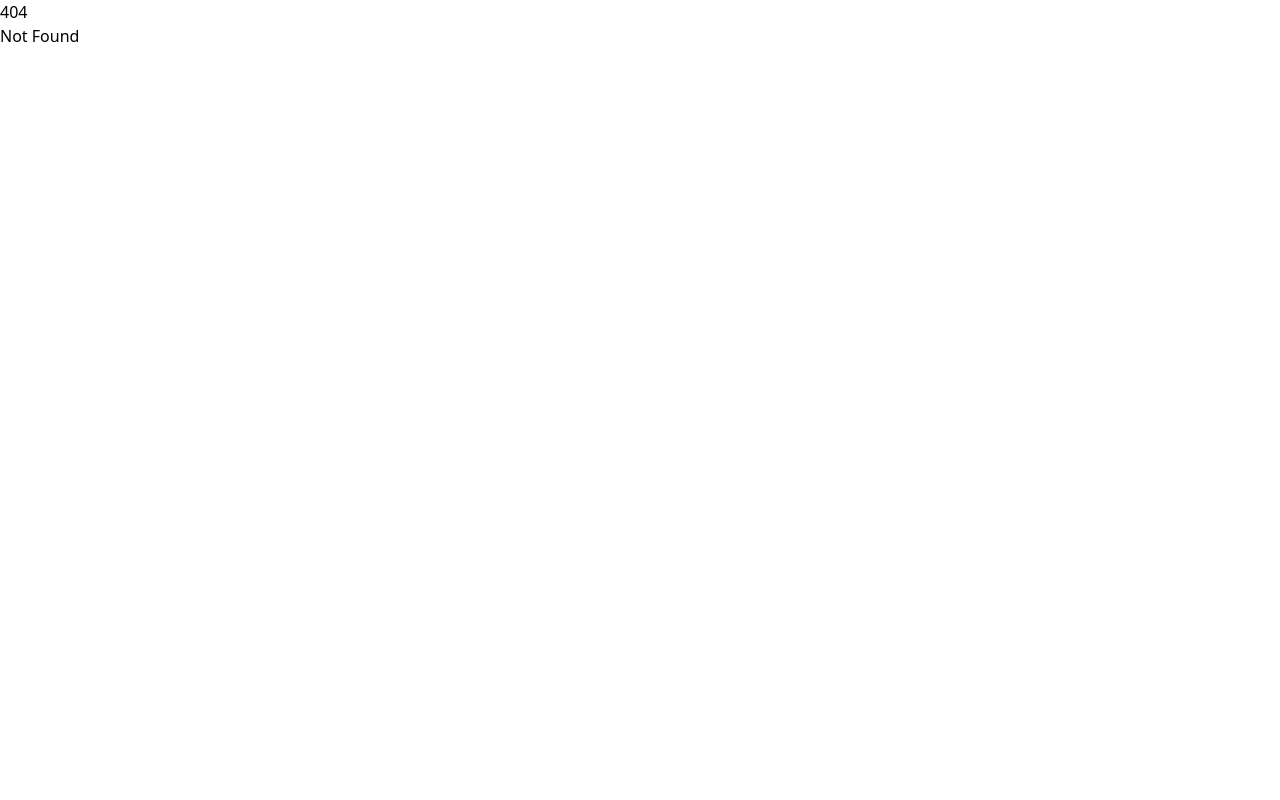
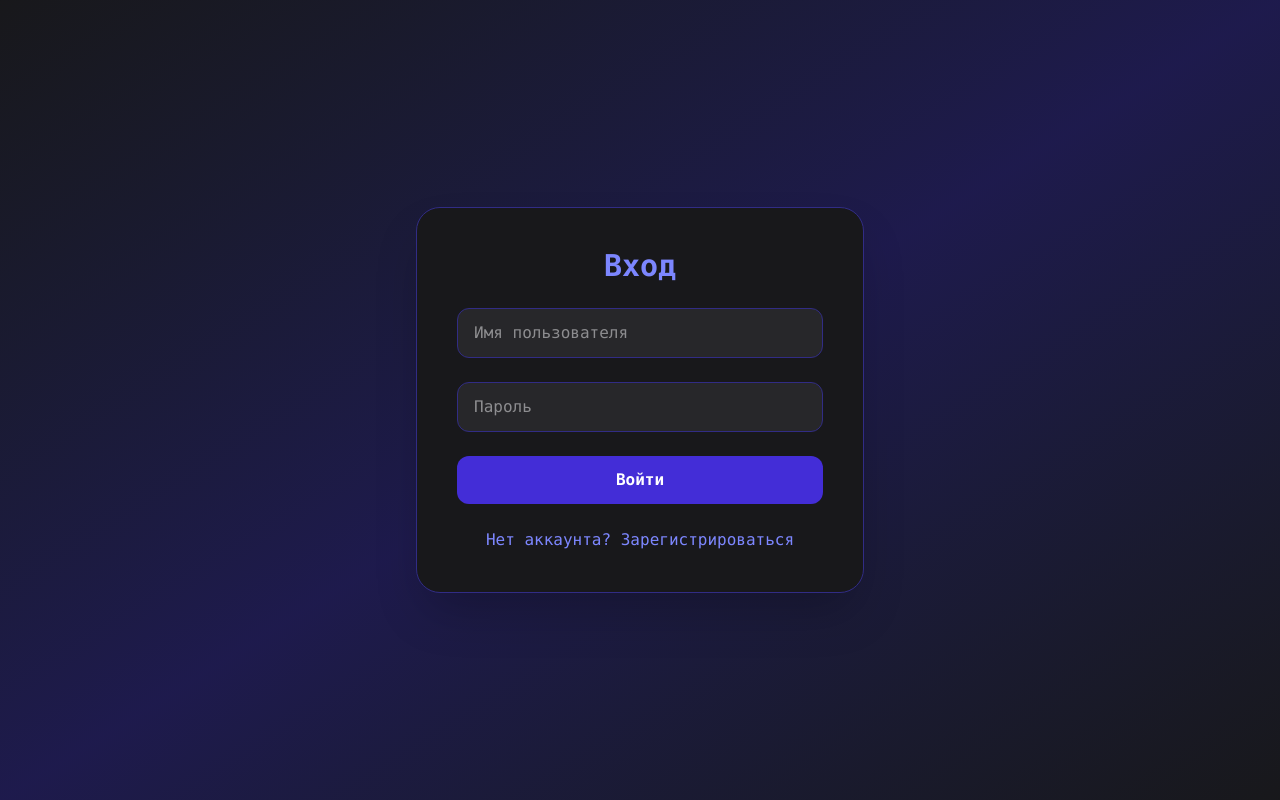
Before and after one commit to nizamike229/album_reviewer_microservices, a SvelteKit app in the folder src/presentation/: page /auth in a window 1280 px wide. Before the commit this address had no page. Built offline with nearby package versions, Linux system fonts and the light colour scheme.

Commit message:
Added authentication page with login and registration functionality.

```diff
--- /dev/null
+++ b/src/presentation/src/routes/auth/+page.svelte
@@ -0,0 +1,82 @@
+<script lang="ts">
+  import apiClient from "../../lib/apiClient";
+  import { goto } from "$app/navigation";
+  import {
+    setAccessToken,
+    getAccessToken,
+    setUsername,
+  } from "../../lib/apiClient";
+
+  let username = "";
+  let password = "";
+  let error = "";
+  let isLogin = true;
+
+  async function submit() {
+    error = "";
+    try {
+      if (isLogin) {
+        const res = await apiClient.post("/api/auth/login", {
+          username,
+          password,
+        });
+        if (res.data) {
+          setAccessToken(res.data);
+          setUsername(username);
+          goto("/");
+        } else {
+          error = "Ошибка входа: токен не получен";
+        }
+      } else {
+        await apiClient.post("/api/auth/register", { username, password });
+        isLogin = true;
+      }
+    } catch (e: any) {
+      error = e?.response?.data?.message || "Ошибка запроса";
+    }
+  }
+</script>
+
+<div
+  class="min-h-screen flex items-center justify-center bg-gradient-to-br from-zinc-900 via-indigo-950 to-zinc-900 font-mono"
+>
+  <div
+    class="bg-zinc-900 rounded-3xl shadow-2xl p-10 w-full max-w-md border border-indigo-900"
+  >
+    <h1 class="text-3xl font-bold mb-6 text-center text-indigo-400">
+      {isLogin ? "Вход" : "Регистрация"}
+    </h1>
+    <form on:submit|preventDefault={submit} class="space-y-6">
+      <input
+        type="text"
+        bind:value={username}
+        placeholder="Имя пользователя"
+        class="w-full px-4 py-3 rounded-xl border border-indigo-900 bg-zinc-800 text-zinc-100 focus:ring-2 focus:ring-indigo-500 outline-none font-mono"
+      />
+      <input
+        type="password"
+        bind:value={password}
+        placeholder="Пароль"
+        class="w-full px-4 py-3 rounded-xl border border-indigo-900 bg-zinc-800 text-zinc-100 focus:ring-2 focus:ring-indigo-500 outline-none font-mono"
+      />
+      {#if error}
+        <div class="text-red-400 text-center">{error}</div>
+      {/if}
+      <button
+        type="submit"
+        class="w-full py-3 rounded-xl bg-indigo-700 hover:bg-indigo-800 text-white font-bold font-mono transition"
+        >{isLogin ? "Войти" : "Зарегистрироваться"}</button
+      >
+    </form>
+    <div class="mt-6 text-center">
+      <button
+        class="text-indigo-400 hover:underline font-mono"
+        on:click={() => (isLogin = !isLogin)}
+      >
+        {isLogin
+          ? "Нет аккаунта? Зарегистрироваться"
+          : "Уже есть аккаунт? Войти"}
+      </button>
+    </div>
+  </div>
+</div>
```
